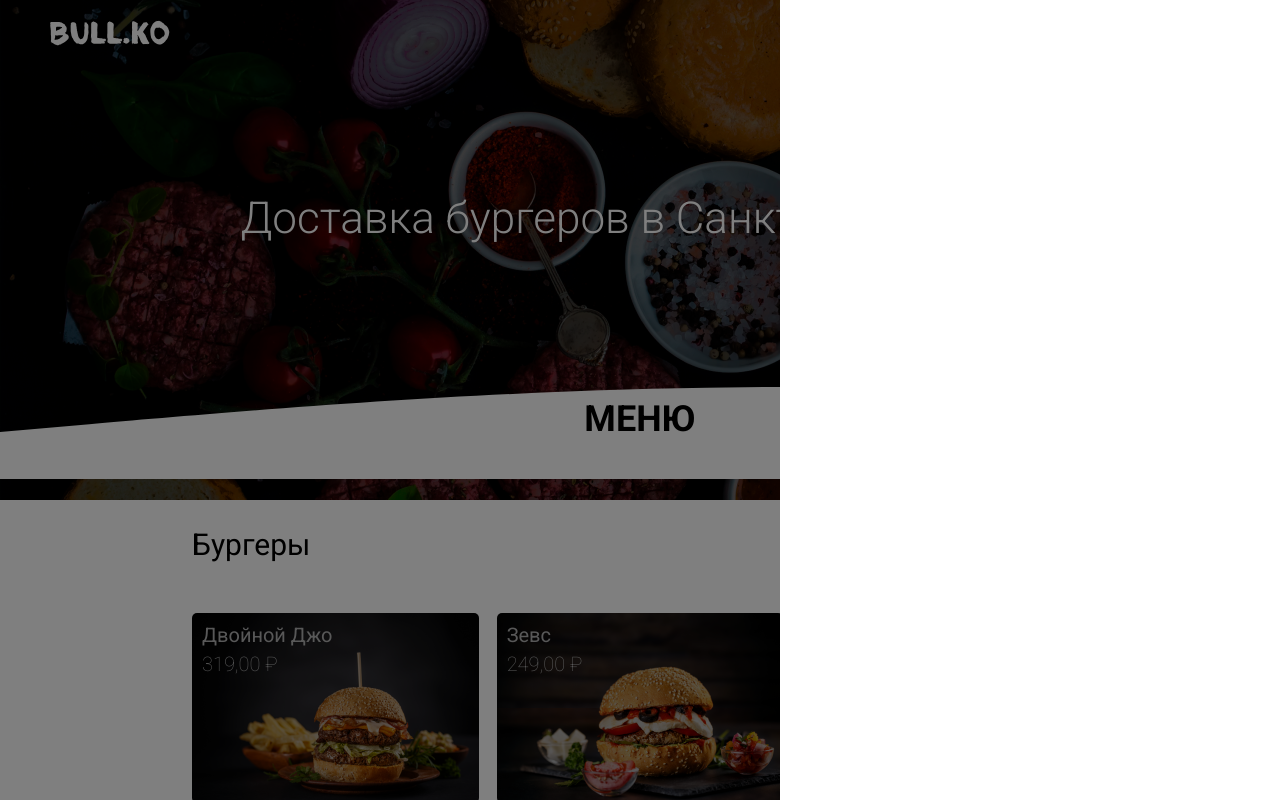
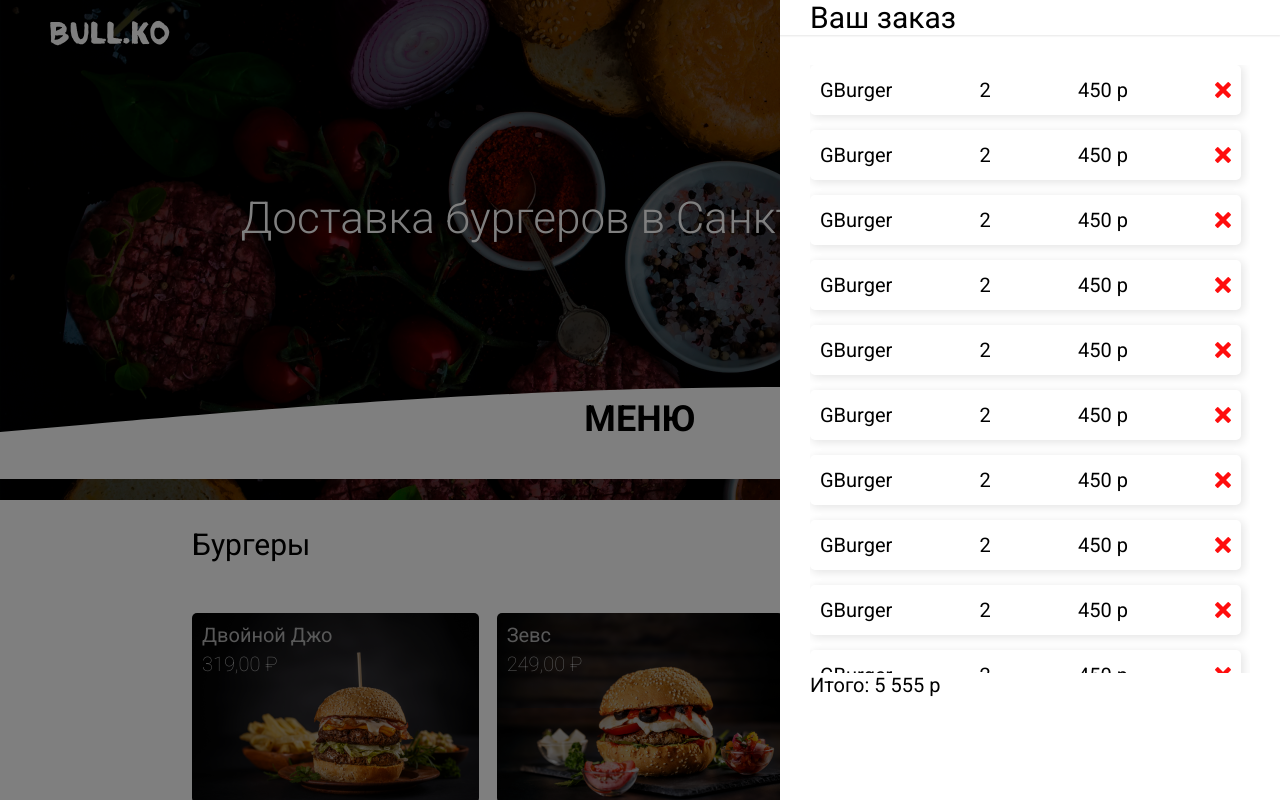
Before and after one commit to ANZania/bullko, a React (Create React App) app: page / in a window 1280 px wide. Both pictures are taken after a click on the element "Корзина". Shown: the top 800 px of the page. Built offline with nearby package versions, Linux system fonts and the light colour scheme; what react-animations would draw is missing.

Commit message:
Add cart test content

```diff
--- a/src/Components/Cart.js
+++ b/src/Components/Cart.js
@@ -1,6 +1,8 @@
 import React from 'react';
 import { slideInRight } from 'react-animations';
 import styled, { keyframes } from 'styled-components';
+import { ButtonAddItem } from '../Components/ButtonAddItem';
+import { OrderListItem } from '../Components/OrderListItem';
 
 const Animation = keyframes`${slideInRight}`;
 
@@ -18,6 +20,8 @@ const Overlay = styled.div`
 `;
 
 const Modal = styled.div`
+    display: flex;
+    flex-direction: column;
     width: 500px;
     height: 100%;
     background-color: #ffffff;
@@ -25,6 +29,38 @@ const Modal = styled.div`
     animation: 0.5s ${Animation};
 `;
 
+const HeadContent = styled.div`
+    height: 60px;
+    display: flex;
+    justify-content: space-between;
+    align-items: center;
+    padding: 0 30px;
+    font-weight: 400;
+    font-size: 30px;
+    box-shadow: 0px 0px 2px 1px rgba(0, 0, 0, .1);
+`;
+
+const OrderContent = styled.div`
+    flex-grow: 1;
+    padding: 30px 30px;
+`;
+
+const OrderList = styled.ul`
+    height: 70%;
+    overflow-y: scroll;
+    overflow-x: visible;
+`;
+
+const Footer = styled.section`
+    display: flex;
+    padding: 30px 30px;
+    height: auto;
+    justify-content: center;
+    align-items: center;
+`;
+
+const Total = styled.div`
+`;
 
 export const Cart = ({  isCartOpened, setCartOpened }) => {
 
@@ -44,6 +80,35 @@ export const Cart = ({  isCartOpened, setCartOpened }) => {
         return (
             <Overlay id="CartOverlay" onClick={closeModal} >
                 <Modal>
+                    <HeadContent>
+                        <p>Ваш заказ</p>
+                    </HeadContent>
+                    <OrderContent>
+                        <OrderList>
+                            <OrderListItem/>
+                            <OrderListItem/>
+                            <OrderListItem/>
+                            <OrderListItem/>
+                            <OrderListItem/>
+                            <OrderListItem/>
+                            <OrderListItem/>
+                            <OrderListItem/>
+                            <OrderListItem/>
+                            <OrderListItem/>
+                            <OrderListItem/>
+                            <OrderListItem/>
+                            <OrderListItem/>
+                        </OrderList>
+                        <Total>
+                            <span>Итого: </span>
+                            <span>5 555 р</span>
+                        </Total>
+                    </OrderContent>
+                    <Footer>
+                        <ButtonAddItem className="button-add" onClick={closeModal}>
+                            Оформить заказ
+                        </ButtonAddItem>
+                    </Footer>
                 </Modal>
             </Overlay>
         )
--- /dev/null
+++ b/src/Components/OrderListItem.js
@@ -0,0 +1,48 @@
+import React from 'react';
+import styled from 'styled-components';
+import Delete from '../img/delete.png';
+
+const OrderListItemBlock = styled.li`
+    margin-bottom: 15px;
+    padding: 10px 10px;
+    min-height: 50px;
+    width: 98%;
+    display: flex;
+    justify-content: space-between;
+    align-items: center;
+    border-radius: 5px;
+    box-shadow: 2px 2px 10px 1px rgba(0, 0, 0, .1);
+`;
+
+const DeleteIcon = styled.button`
+    width: 16px;
+    height: 16px;
+    border-color: transparent;
+    background-color: transparent;
+    background-image: url(${Delete});
+    background-position: center;
+    transition-duration: 0.5s;
+    outline: none;
+    cursor: pointer;
+
+    &:hover {
+        transform: scale(0.9, 0.9);
+        transition-duration: 0.5s;
+        border-color: transparent;
+    };
+
+    &:focus {
+        transform: scale(0.9, 0.9);
+        transition-duration: 0.5s;
+        box-shadow: 0px 0px 2px 1px rgba(0, 0, 0, .2);
+    }
+`;
+
+export const OrderListItem = () => (
+    <OrderListItemBlock>
+        <span>GBurger</span>
+        <span>2</span>
+        <span>450 p</span>
+        <DeleteIcon/>
+    </OrderListItemBlock>
+);
```
Also changed, not shown: src/img/delete.png (added), 1 other file (tests, documents, lock files or other folders).
